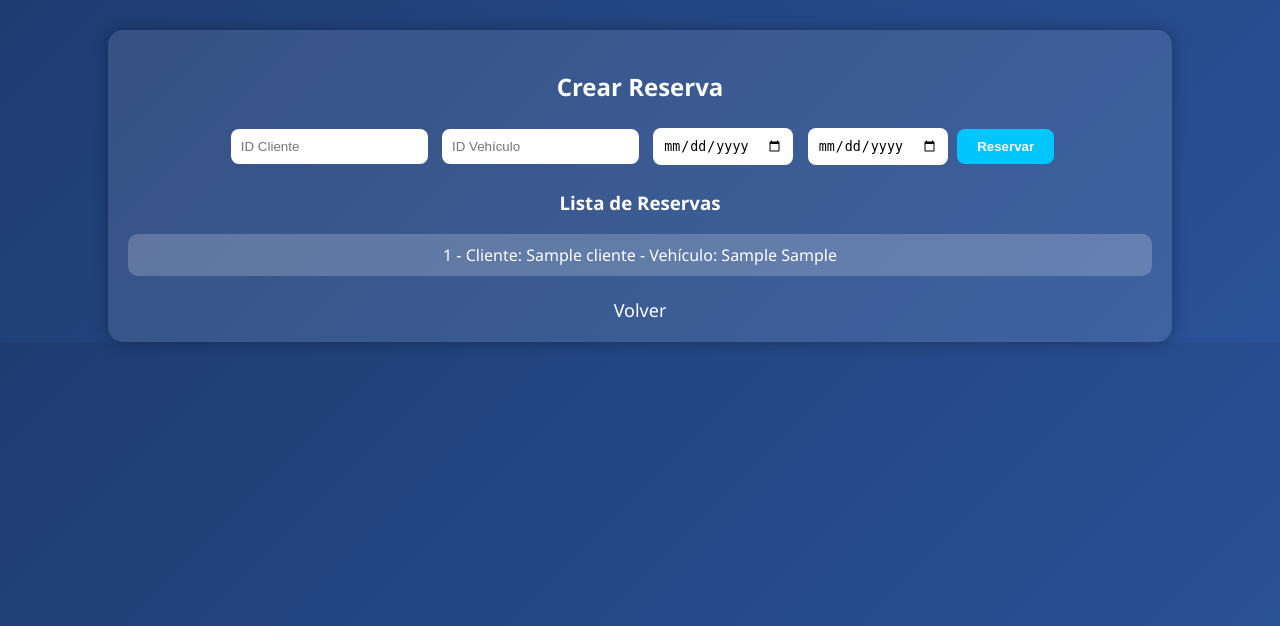
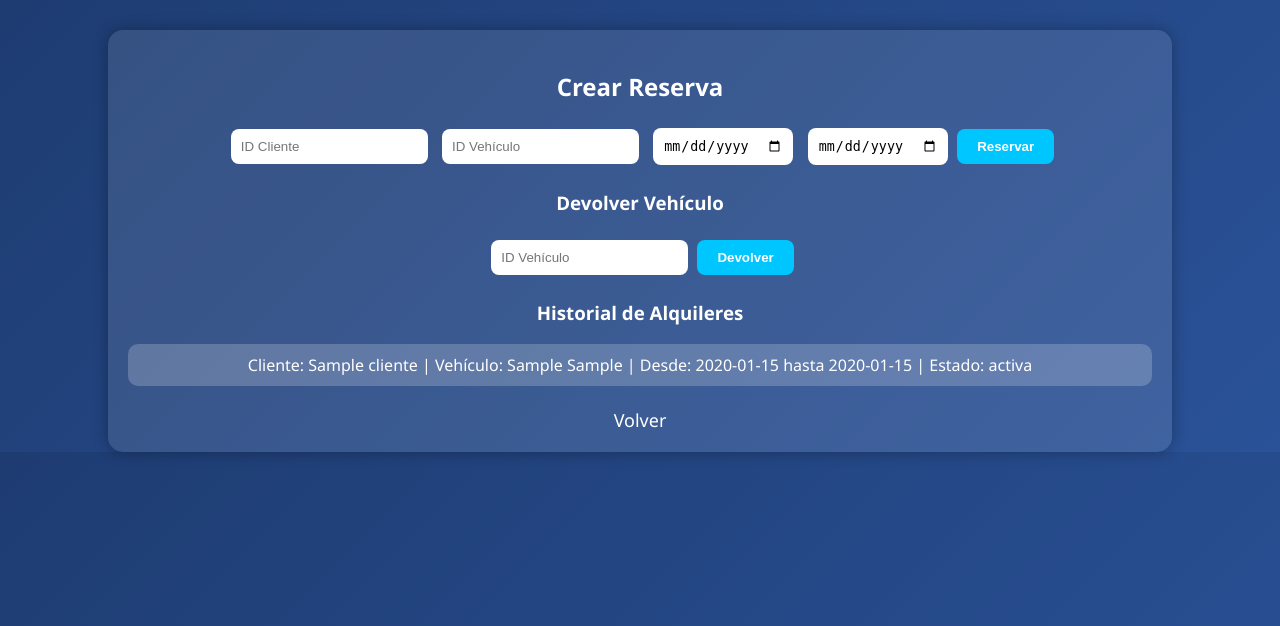
Before and after one commit to HandersonGodoy/RegistroVehiculos_2026, a PHP site: page /views/reservas.php in a window 1280 px wide. Shown: the top 626 px of the page. Run offline with PHP 8.4, Linux system fonts and the light colour scheme; tables that the repository leaves empty hold one stand-in row (values such as "Sample post").

Commit message:
Mejoras en el codigo, guardado y revicion

```diff
--- a/AlquilerDeCarros/controllers/reserva_controller.php
+++ b/AlquilerDeCarros/controllers/reserva_controller.php
@@ -7,5 +7,9 @@ if(isset($_POST['guardar'])){
     $obj->guardar($_POST['cliente'],$_POST['vehiculo'],$_POST['inicio'],$_POST['fin']);
 }
 
+if(isset($_POST['devolver'])){
+    $obj->devolver($_POST['vehiculo']);
+}
+
 $lista = $obj->listar();
 ?>
--- a/AlquilerDeCarros/models/Reserva.php
+++ b/AlquilerDeCarros/models/Reserva.php
@@ -6,32 +6,103 @@ class Reserva{
     public function guardar($cliente,$vehiculo,$inicio,$fin){
         $db = DB::conectar();
 
-        $sql1 = "INSERT INTO reservas(cliente_id,vehiculo_id,fecha_inicio,fecha_fin)
-                 VALUES('$cliente','$vehiculo','$inicio','$fin')";
+        if(!$this->disponible($vehiculo)){
+            die("Error: Vehículo no disponible");
+        }
 
-        if(!$db->query($sql1)){
+        if($inicio > $fin){
+            die("Error: Fecha inicio mayor que fecha fin");
+        }
+
+        if($this->tieneCruce($vehiculo,$inicio,$fin)){
+            die("Error: El vehículo ya está reservado en esas fechas");
+        }
+
+        $sql = "INSERT INTO reservas(cliente_id,vehiculo_id,fecha_inicio,fecha_fin,estado)
+                VALUES('$cliente','$vehiculo','$inicio','$fin','activa')";
+
+        if(!$db->query($sql)){
             die("Error SQL Reserva: " . $db->error);
         }
 
-        $sql2 = "UPDATE vehiculos SET estado='alquilado' WHERE id=$vehiculo";
+        // Cambiar estado del vehículo
+        $db->query("UPDATE vehiculos SET estado='alquilado' WHERE id=$vehiculo");
+    }
 
-        if(!$db->query($sql2)){
-            die("Error SQL Update Vehiculo: " . $db->error);
+    public function disponible($vehiculo){
+        $db = DB::conectar();
+        $res = $db->query("SELECT estado FROM vehiculos WHERE id=$vehiculo");
+
+        if(!$res){
+            die("Error SQL Disponibilidad: " . $db->error);
         }
+
+        $v = $res->fetch_assoc();
+
+        return $v && $v['estado'] == 'disponible';
+    }
+
+    public function tieneCruce($vehiculo,$inicio,$fin){
+        $db = DB::conectar();
+
+        $sql = "SELECT * FROM reservas
+                WHERE vehiculo_id = $vehiculo
+                AND estado = 'activa'
+                AND (
+                    ('$inicio' BETWEEN fecha_inicio AND fecha_fin)
+                    OR ('$fin' BETWEEN fecha_inicio AND fecha_fin)
+                    OR (fecha_inicio BETWEEN '$inicio' AND '$fin')
+                )";
+
+        $res = $db->query($sql);
+
+        if(!$res){
+            die("Error SQL Cruce: " . $db->error);
+        }
+
+        return $res->num_rows > 0;
+    }
+
+    public function devolver($vehiculo){
+        $db = DB::conectar();
+
+        $db->query("UPDATE reservas
+                    SET estado='completada'
+                    WHERE vehiculo_id=$vehiculo AND estado='activa'");
+
+        $db->query("UPDATE vehiculos SET estado='disponible' WHERE id=$vehiculo");
     }
 
     public function listar(){
         $db = DB::conectar();
 
-        $sql = "SELECT r.*, c.nombre, v.marca, v.modelo
-                FROM reservas r
-                JOIN clientes c ON r.cliente_id = c.id
-                JOIN vehiculos v ON r.vehiculo_id = v.id";
-
-        $res = $db->query($sql);
+        $res = $db->query("
+        SELECT r.*, c.nombre, v.marca, v.modelo
+        FROM reservas r
+        JOIN clientes c ON r.cliente_id = c.id
+        JOIN vehiculos v ON r.vehiculo_id = v.id
+        ");
 
         if(!$res){
-            die("Error SQL Listar Reservas: " . $db->error);
+            die("Error SQL Listar: " . $db->error);
+        }
+
+        return $res;
+    }
+
+    public function historial(){
+        $db = DB::conectar();
+
+        $res = $db->query("
+        SELECT r.*, c.nombre, v.marca, v.modelo
+        FROM reservas r
+        JOIN clientes c ON r.cliente_id = c.id
+        JOIN vehiculos v ON r.vehiculo_id = v.id
+        ORDER BY r.created_at DESC
+        ");
+
+        if(!$res){
+            die("Error SQL Historial: " . $db->error);
         }
 
         return $res;
--- a/AlquilerDeCarros/views/clientes.php
+++ b/AlquilerDeCarros/views/clientes.php
@@ -30,10 +30,10 @@ require_once(__DIR__ . "/../controllers/cliente_controller.php");
 <?php
 if($lista){
     while($c = $lista->fetch_assoc()){
-        echo "<div class='result'>".$c['id']." - ".$c['nombre']."</div>";
+        echo "<div class='result'>
+        ID: ".$c['id']." - ".$c['nombre']."
+        </div>";
     }
-}else{
-    echo "Error en la consulta";
 }
 ?>
 
--- a/AlquilerDeCarros/views/reservas.php
+++ b/AlquilerDeCarros/views/reservas.php
@@ -25,15 +25,24 @@ require_once(__DIR__ . "/../controllers/reserva_controller.php");
     <button name="guardar">Reservar</button>
 </form>
 
-<h3>Lista de Reservas</h3>
+<h3>Devolver Vehículo</h3>
+
+<form method="POST">
+    <input name="vehiculo" placeholder="ID Vehículo" required>
+    <button name="devolver">Devolver</button>
+</form>
+
+<h3>Historial de Alquileres</h3>
 
 <?php
-if($lista){
-    while($r = $lista->fetch_assoc()){
-        echo "<div class='result'>".$r['id']." - Cliente: ".$r['nombre']." - Vehículo: ".$r['marca']." ".$r['modelo']."</div>";
-    }
-}else{
-    echo "Error en la consulta";
+$hist = $obj->historial();
+
+while($h = $hist->fetch_assoc()){
+    echo "<div class='result'>
+    Cliente: ".$h['nombre']." | Vehículo: ".$h['marca']." ".$h['modelo']."
+    | Desde: ".$h['fecha_inicio']." hasta ".$h['fecha_fin']."
+    | Estado: ".$h['estado']."
+    </div>";
 }
 ?>
 
```
Also changed, not shown: AlquilerDeCarros/models/Vehiculo.php (+9 -8 lines), AlquilerDeCarros/views/vehiculos.php (+14 -4 lines).
